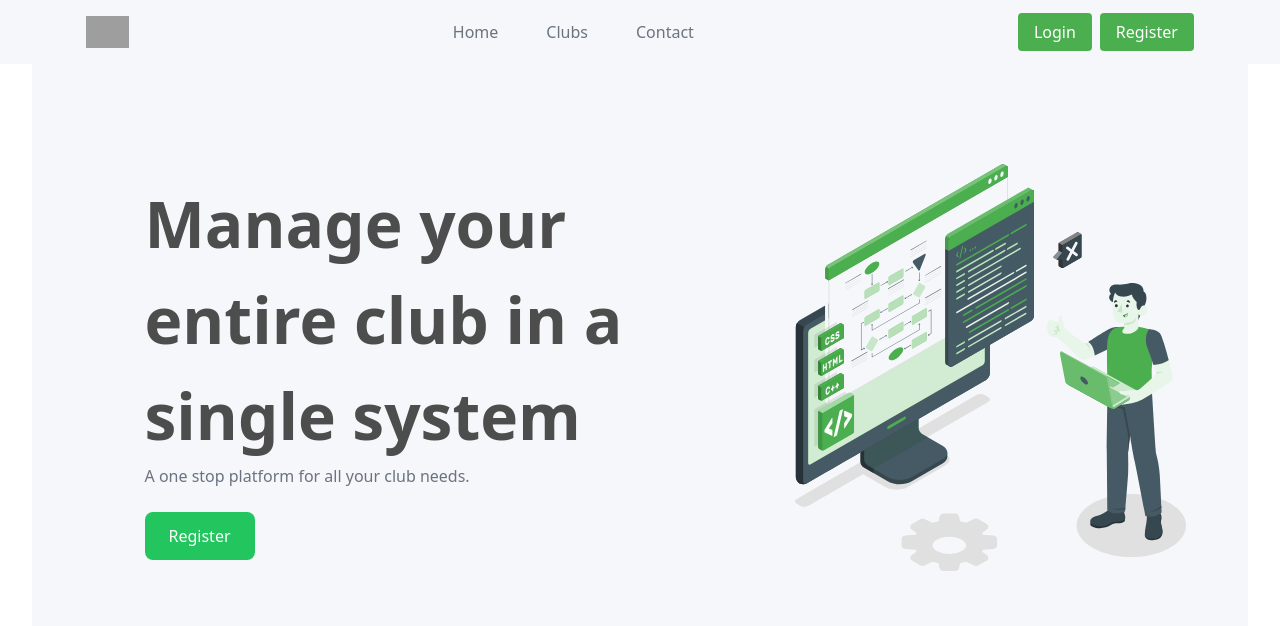
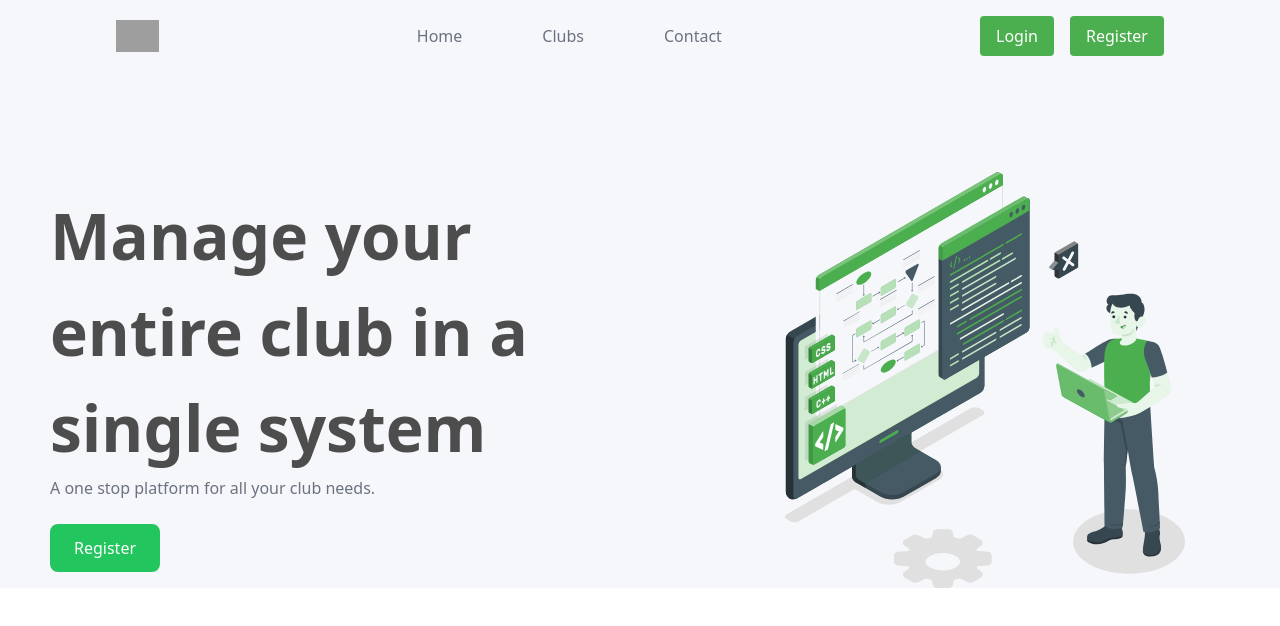
Before and after one commit to sthaarekh/sarathi, a React (Vite) app: page / in a window 1280 px wide. Shown: the top 626 px of the page. Built offline with nearby package versions, Linux system fonts and the light colour scheme; grey boxes are pictures that could not be loaded.

Commit message:
Navbar design completed

```diff
--- a/src/App.css
+++ b/src/App.css
@@ -2,27 +2,7 @@
 @tailwind components;
 @tailwind utilities;
 
-.showarea {
-    max-width: 80rem; /* Equivalent to max-w-7xl in Tailwind */
-    margin-left: auto; /* Equivalent to mx-auto in Tailwind */
-    margin-right: auto;
-    padding-left: 1rem; /* Equivalent to px-4 in Tailwind */
-    padding-right: 1rem;
-  }
 .maindiv{
   --tw-bg-opacity: 1;
     background-color: rgb(30 41 59 / var(--tw-bg-opacity, 1)) /* #1e293b */;
 }
-  @media (min-width: 640px) {
-    .showarea {
-      padding-left: 1.5rem; /* Equivalent to sm:px-6 in Tailwind */
-      padding-right: 1.5rem;
-    }
-  }
-
-  @media (min-width: 1024px) {
-    .showarea {
-      padding-left: 2rem; /* Equivalent to lg:px-8 in Tailwind */
-      padding-right: 2rem;
-    }
-  }
--- a/src/components/Navbar.jsx
+++ b/src/components/Navbar.jsx
@@ -4,48 +4,73 @@ const Navbar = () => {
   const [isMenuOpen, setIsMenuOpen] = useState(false);
 
   return (
-    <nav className="bg-[#F5F7FA] py-4">
-      <div className="max-w-7xl mx-auto px-4 sm:px-6 lg:px-8 flex items-center md:justify-center justify-between">
+    <nav className="bg-[rgb(245,247,250)] py-4">
+      {/* for desktop screen */}
+     <div className="hidden md:flex justify-between items-center px-4">
+
+        <div className="flex items-center ml-[100px]">
+          <img
+            className="h-8 w-auto"
+            src="https://upload.wikimedia.org/wikipedia/commons/2/2a/Lgog.svg"
+            alt="Logo"
+          />
+        </div>
+
+        <div className="flex justify-center">
+          <div className="grid grid-flow-col gap-[40px] lg:gap-[70px] xl:gap-[80px]">
+            <a href="/" className="text-gray-500 hover:text-gray-900">
+              Home
+            </a>
+            <a href="/clubs" className="text-gray-500 hover:text-gray-900">
+              Clubs
+            </a>
+            <a href="/contacts" className="text-gray-500 hover:text-gray-900">
+              Contact
+            </a>
+          </div>
+        </div>
+
+        <div className="flex items-center mr-[100px]">
+          <div className="grid grid-flow-col gap-3 lg:gap-4">
+            <a
+              href="/login"
+              className="bg-[#4CAF4F] hover:bg-[#409f43] text-white font-medium py-2 px-4 rounded"
+            >
+              Login
+            </a>
+            <a
+              href="/register"
+              className="bg-[#4CAF4F] hover:bg-[#409f43] text-white font-medium py-2 px-4 rounded"
+            >
+              Register
+            </a>
+          </div>
+        </div>
+      </div>
+
+      {/* For mobile screen */}
+      <div className="md:hidden flex items-center justify-between px-4">
+        {/* Left Section: Logo */}
         <div className="flex items-center">
           <img
             className="h-8 w-auto"
             src="https://upload.wikimedia.org/wikipedia/commons/2/2a/Lgog.svg"
-            alt=""
-            />
-
-          <div className="hidden mx-[300px] md:block">
-            <a href="/" className="mx-6 text-gray-500 hover:text-gray-900">
-              Home
-            </a>
-            <a href="/clubs" className="mx-6 text-gray-500 hover:text-gray-900">
-              Clubs
-            </a>
-            <a href="/contacts" className="mx-6 text-gray-500 hover:text-gray-900">
-              Contact
-            </a>
-          </div>
-
+            alt="Logo"
+          />
         </div>
 
-        <div className="flex items-center">
-          <div className="hidden md:block">
-            <a href="/login"
-              className="bg-[#4CAF4F] hover:bg-[#409f43] text-white font-medium py-2 px-4 rounded mr-2">
-              Login
-            </a>
-            <a href="/register"
-              className="bg-[#4CAF4F] hover:bg-[#409f43] text-white font-medium py-2 px-4 rounded">
-              Register
-            </a>
-          </div>
+        {/* Right Section: Button */}
+        <div>
           <button
             className="md:hidden text-gray-500 hover:text-gray-900 focus:outline-none"
-            onClick={() => setIsMenuOpen(!isMenuOpen)} >
+            onClick={() => setIsMenuOpen(!isMenuOpen)}
+          >
             <svg
               className="h-6 w-6"
               fill="none"
               viewBox="0 0 24 24"
-              stroke="currentColor">
+              stroke="currentColor"
+            >
               <path
                 strokeLinecap="round"
                 strokeLinejoin="round"
@@ -56,7 +81,6 @@ const Navbar = () => {
           </button>
         </div>
       </div>
-
       {isMenuOpen && (
         <div className="md:hidden bg-white shadow-md py-2 px-4">
           <a href="/" className="block text-gray-500 hover:text-gray-900 py-2">
--- a/src/pages/Home.jsx
+++ b/src/pages/Home.jsx
@@ -2,15 +2,15 @@ import React from 'react'
 import img from '../assets/Illustration.svg'
 const Home = () => {
   return (
-      <div className='showarea'>
-        <div className="py-[100px] bg-[#F5F7FA] flex items-center justify-center px-4">
-      <div className="flex flex-col md:flex-row items-center justify-between max-w-7xl mx-auto">
-
-        <div className="text-center md:text-left mx-[50px]">
-          <h1 className="text-[64px] w-[600px] font-semibold text-[#4D4D4D]">
+    <div className='showarea'>
+    <div className=" bg-[#F5F7FA] pt-[100px] flex items-center justify-center">
+      <div className="flex flex-col md:flex-row items-center md:justify-between">
+        {/* Text Section */}
+        <div className="text-center md:text-left md:w-1/2 mx-4 md:mx-[50px]">
+          <h1 className="text-[32px] md:text-[48px] lg:text-[64px] md:w-auto font-semibold text-[#4D4D4D]">
             Manage your entire club in a single system
           </h1>
-          <p className="text-gray-500 mb-6">
+          <p className="text-gray-500 mb-6 text-sm md:text-base">
             A one stop platform for all your club needs.
           </p>
           <button className="bg-green-500 hover:bg-green-600 text-white font-medium py-3 px-6 rounded-lg transition duration-300">
@@ -19,17 +19,17 @@ const Home = () => {
         </div>
 
         {/* Image Section */}
-        <div className="flex justify-center">
-          {/* Replace this placeholder with your image */}
+        <div className="flex justify-center md:w-1/2 mt-8 md:mt-0">
           <img
             src={img}
             alt="Club Management Illustration"
-            className=""
+            className="w-full max-w-[300px] md:max-w-[400px] lg:max-w-[400px]"
           />
         </div>
       </div>
     </div>
-</div>
+  </div>
+
   )
 }
 
```
